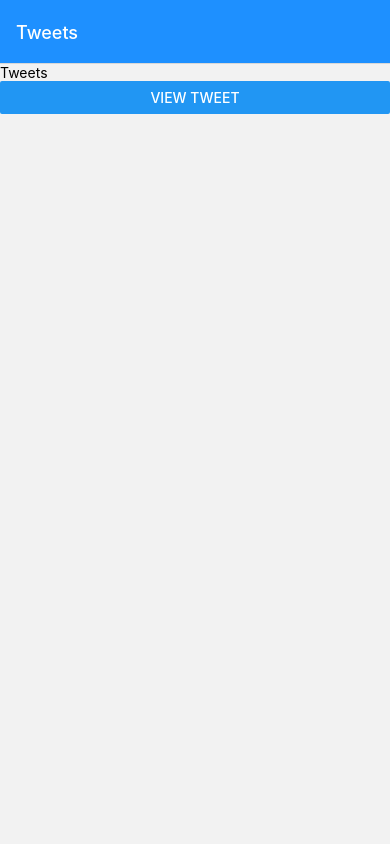
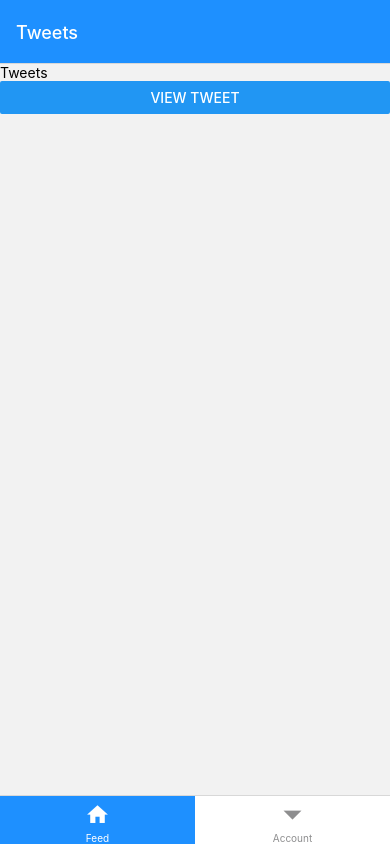
Before and after one commit to fnuadnan/DoneWithIt, a React Native app: screen /Feed in a window 390 px wide. Built offline with nearby package versions, Linux system fonts and the light colour scheme.

Commit message:
tab navigator , custom tab and stack navigator

```diff
--- a/App.tsx
+++ b/App.tsx
@@ -1,8 +1,11 @@
+import { MaterialCommunityIcons } from "@expo/vector-icons";
+import { createBottomTabNavigator } from "@react-navigation/bottom-tabs";
 import { NavigationContainer } from "@react-navigation/native";
 import { createNativeStackNavigator } from "@react-navigation/native-stack";
-import { Button, StyleSheet, Text } from "react-native";
+import { Button, Text } from "react-native";
 import Screen from "./components/Screen";
 
+// components
 const Tweets = ({ navigation }: any) => {
   return (
     <Screen>
@@ -25,6 +28,15 @@ const TweetDetails = ({ route }: any) => {
   );
 };
 
+const Account = () => {
+  return (
+    <Screen>
+      <Text>Account</Text>
+    </Screen>
+  );
+};
+
+// Stack Navigator
 const Stack = createNativeStackNavigator();
 const StackNavigator = () => {
   return (
@@ -49,15 +61,40 @@ const StackNavigator = () => {
   );
 };
 
+// Tab Navigator
+const Tab = createBottomTabNavigator();
+const TabNavigator = () => {
+  return (
+    <Tab.Navigator
+      screenOptions={{
+        headerShown: false,
+        tabBarActiveBackgroundColor: "dodgerblue",
+        tabBarActiveTintColor: "white",
+      }}
+    >
+      <Tab.Screen
+        options={{
+          tabBarIcon: ({ size, color }) => (
+            <MaterialCommunityIcons name="home" size={size} color={color} />
+          ),
+        }}
+        name="Feed"
+        component={StackNavigator}
+      />
+      <Tab.Screen name="Account" component={Account} />
+    </Tab.Navigator>
+  );
+};
+
 export default function App() {
   return (
     <NavigationContainer>
-      <StackNavigator />
+      {/* <StackNavigator /> */}
+      <TabNavigator />
     </NavigationContainer>
   );
 }
 
-const styles = StyleSheet.create({});
-
-// title (options)
-// custumizations heder both gloablly in the navigator and locally in each screen
+// tab navigator
+// custom tab
+// stack navigator
--- a/package.json
+++ b/package.json
@@ -13,6 +13,7 @@
     "@expo/vector-icons": "^14.0.2",
     "@hookform/resolvers": "^3.9.0",
     "@react-native-community/hooks": "^3.0.0",
+    "@react-navigation/bottom-tabs": "^6.6.1",
     "@react-navigation/native": "^6.1.18",
     "@react-navigation/native-stack": "^6.11.0",
     "expo": "~51.0.18",
```
Also changed, not shown: 1 other file (tests, documents, lock files or other folders).
